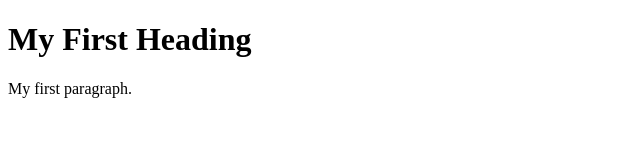
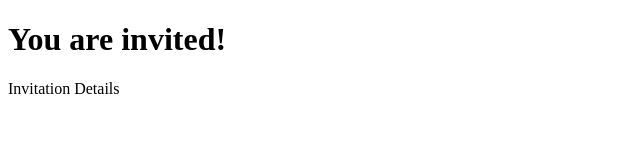
Before and after one commit to whitneyhe/invitation, a plain HTML site: page index.html in a window 1280 px wide. Shown: the whole page, without its empty margins (0-640 px from the left). Drawn offline with Linux system fonts and the light colour scheme.

Commit message:
Update index.html

```diff
--- a/index.html
+++ b/index.html
@@ -1,9 +1,12 @@
 <!DOCTYPE html>
 <html>
+  <head>
+     <link rel="stylesheet" href="styles.css">
+  </head>
 <body>
 
-<h1>My First Heading</h1>
-<p>My first paragraph.</p>
+<h1>You are invited!</h1>
+<p>Invitation Details</p>
 
 </body>
 </html>
```
